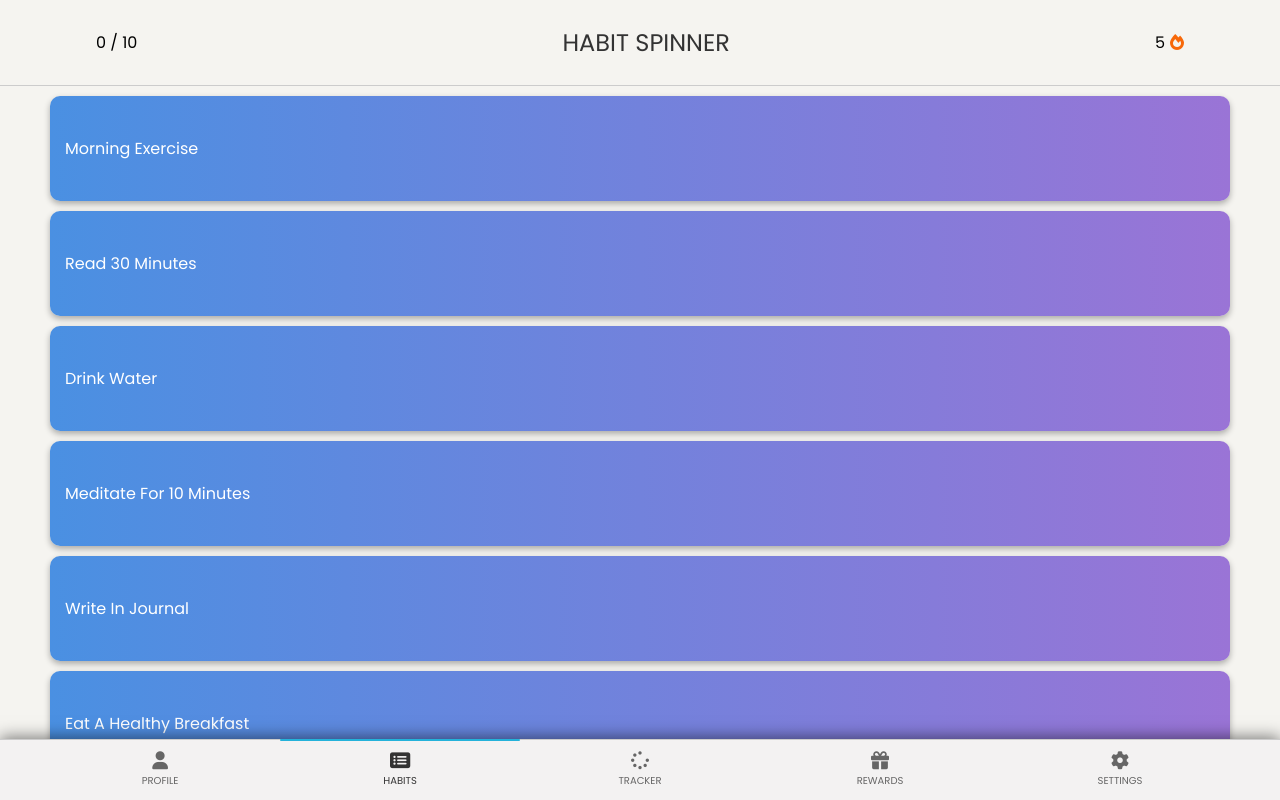
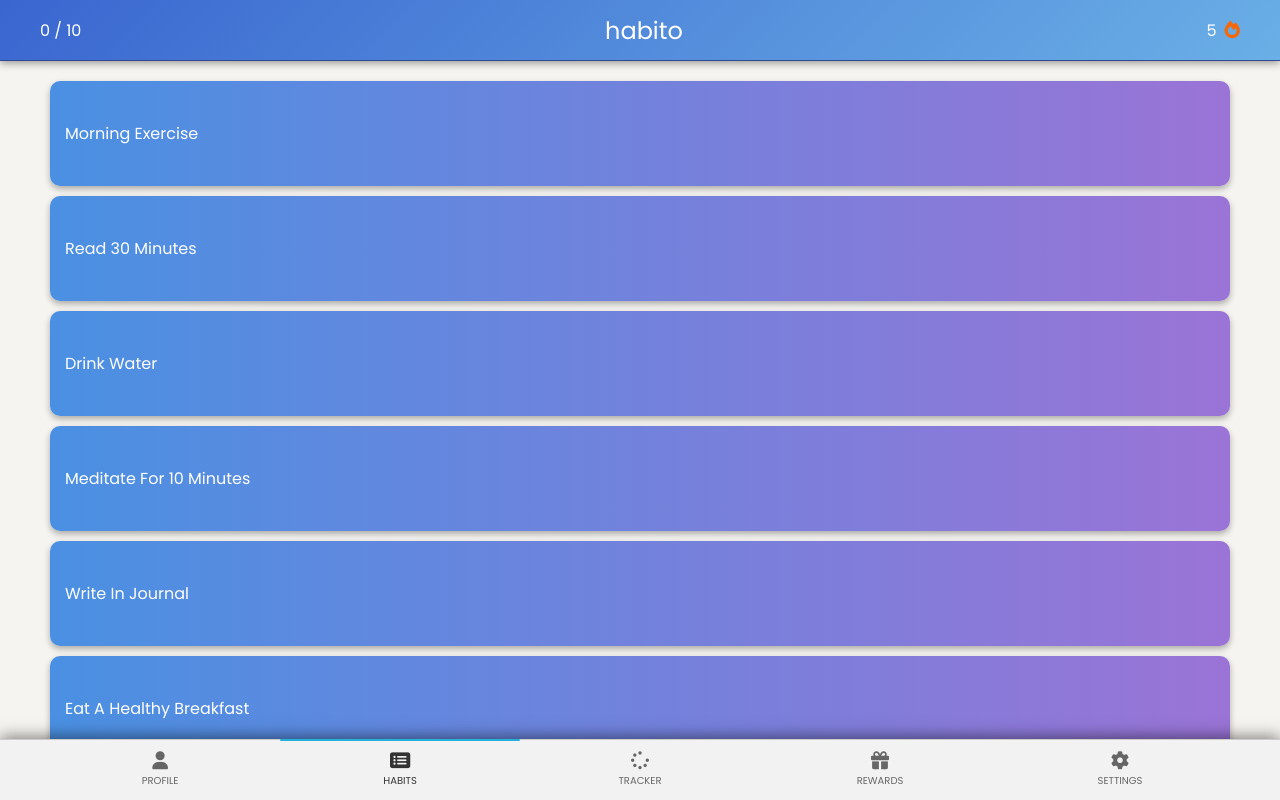
Before and after one commit to joseph-johnson27001/habit-spinner, a Vue app: page / in a window 1280 px wide. Shown: the top 800 px of the page. Built offline with nearby package versions, Linux system fonts and the light colour scheme.

Commit message:
Updated nav

```diff
--- a/src/App.vue
+++ b/src/App.vue
@@ -54,6 +54,7 @@ body {
   margin: 0 auto;
   display: flex;
   flex-direction: column;
+  padding-top: 10px;
 }
 
 @media only screen and (min-width: 1200px) {
--- a/src/components/Navigation/TopNav.vue
+++ b/src/components/Navigation/TopNav.vue
@@ -7,7 +7,7 @@
       </div>
 
       <!-- Center: Heading -->
-      <h1>HABIT SPINNER</h1>
+      <h2>habito</h2>
 
       <div class="streak-info">
         <span>{{ streak }} </span>
@@ -39,33 +39,35 @@ export default {
   z-index: 100;
   display: flex;
   justify-content: center;
-  border-bottom: 1px solid #ccc;
+  background: linear-gradient(135deg, #3a66d0, #6aafe6);
+  border-bottom: 1px solid #2f4a92;
+  box-shadow: 0 2px 8px rgba(0, 0, 0, 0.4);
+  height: 60px;
 }
 
 .top-nav-content {
   max-width: 1200px;
-  width: 85%;
+  width: 100%;
   display: flex;
   justify-content: space-between;
   align-items: center;
-  color: black;
+  color: white;
   padding: 5px 20px;
 }
 
 .habits-completed,
 .streak-info {
-  font-size: 1rem;
   display: flex;
   align-items: center;
 }
 
-h1 {
+h2 {
   font-weight: 100;
-  color: #333333;
 }
 
 i {
-  margin-left: 5px;
+  font-size: 1.1rem;
+  margin-left: 8px;
   color: #f76809;
 }
 </style>
```
